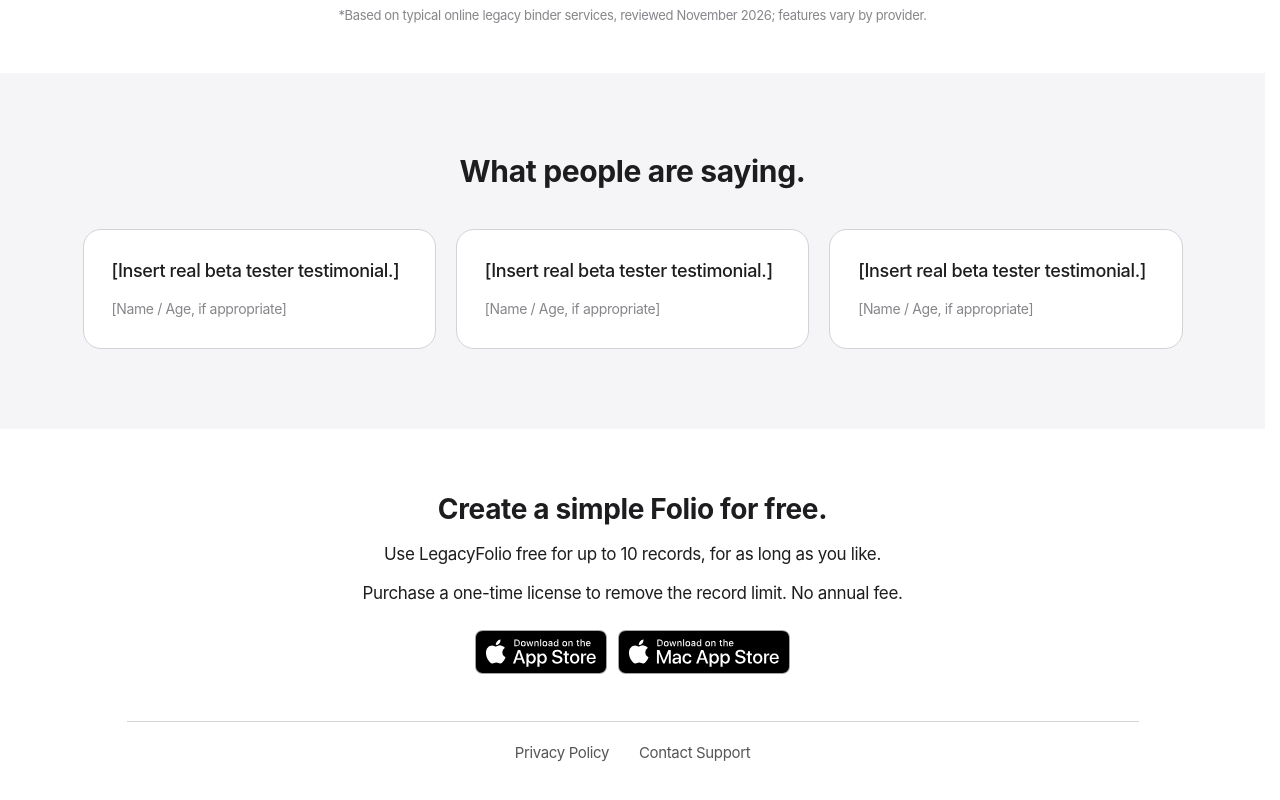
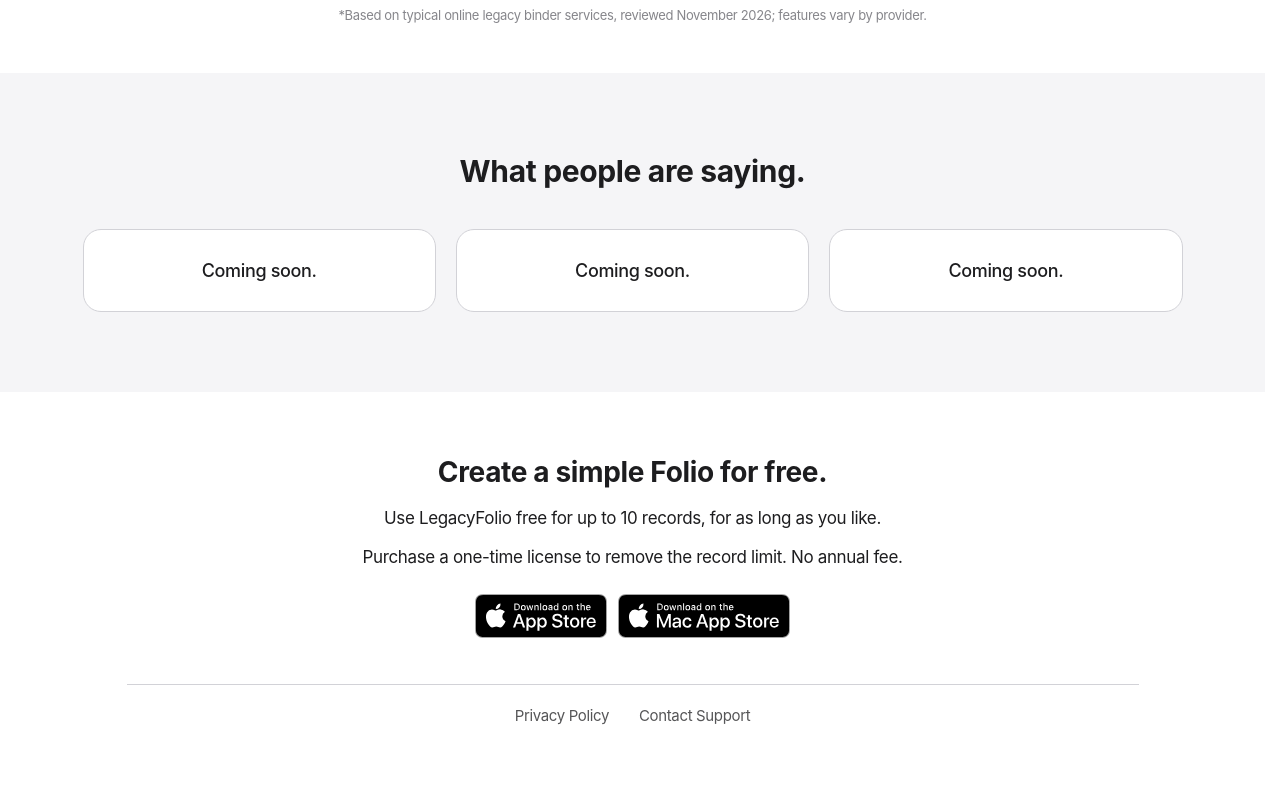
Before and after one commit to FreedmanCA/legacyfolioapp.com, a plain HTML site: page index.html in a window 1280 px wide. Shown: the part 2616-3416 px from the top of the page. After the commit the page ends 3383 px from the top, so only its background shows below. Drawn offline with Linux system fonts and the light colour scheme.

Commit message:
Add files via upload

```diff
--- a/index.html
+++ b/index.html
@@ -11,7 +11,7 @@
     <link rel="icon" href="/favicon-96x96.png" type="image/png" sizes="96x96">
     <link rel="apple-touch-icon" href="/apple-touch-icon.png">
 
-    <meta name="description" content="A private estate organizer and digital legacy binder for iPhone, iPad, and Mac. Gather what your executors need into one password-protected Folio.">
+    <meta name="description" content="A private estate organizer and digital legacy binder for iPhone, iPad, and Mac. Gather what your agents and executors need into one password-protected Folio.">
     <meta name="author" content="Nekudot Design Limited">
     <link rel="canonical" href="https://legacyfolioapp.com/">
     <meta name="robots" content="index, follow, max-image-preview:large">
@@ -19,7 +19,7 @@
     <meta property="og:type" content="website">
     <meta property="og:site_name" content="LegacyFolio">
     <meta property="og:title" content="LegacyFolio: Digital Legacy Binder and End-of-Life Planner">
-    <meta property="og:description" content="A private estate organizer and digital legacy binder for iPhone, iPad, and Mac. Gather what your executors need into one password-protected Folio.">
+    <meta property="og:description" content="A private estate organizer and digital legacy binder for iPhone, iPad, and Mac. Gather what your agents and executors need into one password-protected Folio.">
     <meta property="og:image" content="https://legacyfolioapp.com/OGImage.jpeg">
     <meta property="og:image:width" content="1200">
     <meta property="og:image:height" content="630">
@@ -28,7 +28,7 @@
 
     <meta name="twitter:card" content="summary_large_image">
     <meta name="twitter:title" content="LegacyFolio: Digital Legacy Binder and End-of-Life Planner">
-    <meta name="twitter:description" content="A private estate organizer and digital legacy binder for iPhone, iPad, and Mac. Gather what your executors need into one password-protected Folio.">
+    <meta name="twitter:description" content="A private estate organizer and digital legacy binder for iPhone, iPad, and Mac. Gather what your agents and executors need into one password-protected Folio.">
     <meta name="twitter:image" content="https://legacyfolioapp.com/OGImage.jpeg">
     <meta name="twitter:image:alt" content="LegacyFolio on a Mac, an iPad, and an iPhone, showing a will record.">
 
@@ -388,7 +388,8 @@
         }
 
         .quote-card blockquote {
-            margin: 0 0 16px;
+            margin: 0;
+            text-align: center;
             font-size: 18px;
             line-height: 1.4;
             font-weight: 500;
@@ -828,16 +829,13 @@
             </div>
             <div class="quotes">
                 <figure class="quote-card">
-                    <blockquote>[Insert real beta tester testimonial.]</blockquote>
-                    <figcaption>[Name / Age, if appropriate]</figcaption>
+                    <blockquote>Coming soon.</blockquote>
                 </figure>
                 <figure class="quote-card">
-                    <blockquote>[Insert real beta tester testimonial.]</blockquote>
-                    <figcaption>[Name / Age, if appropriate]</figcaption>
+                    <blockquote>Coming soon.</blockquote>
                 </figure>
                 <figure class="quote-card">
-                    <blockquote>[Insert real beta tester testimonial.]</blockquote>
-                    <figcaption>[Name / Age, if appropriate]</figcaption>
+                    <blockquote>Coming soon.</blockquote>
                 </figure>
             </div>
         </section>
```
